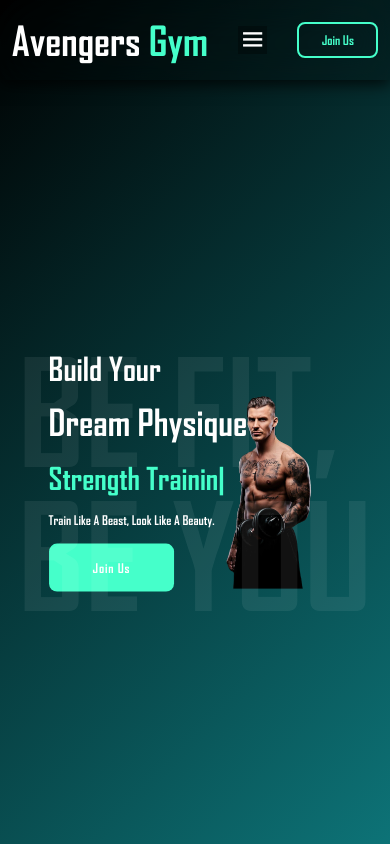
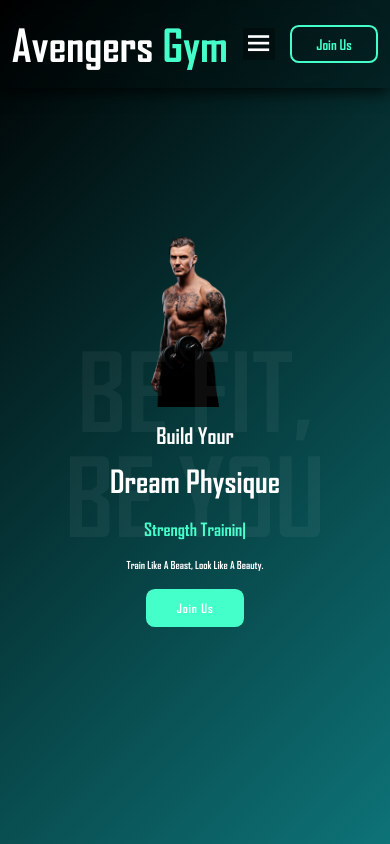
Before and after one commit to Gulam-IT0405/Avengers_Gym, a plain HTML site: page index.html in a window 390 px wide. Shown: the top 844 px of the page. Drawn offline with nearby package versions, Linux system fonts and the light colour scheme.

Commit message:
Improve Responsiveness

```diff
--- a/style.css
+++ b/style.css
@@ -202,7 +202,7 @@ span{
 .heading{
     display: inline-block;
     font-size: 6.5rem;
-    margin-bottom: 3rem;
+    margin-bottom: 2rem;
     transition: 0.3s ease-in-out;
 }
 .heading:hover{
@@ -211,10 +211,10 @@ span{
 }
 .services-content{
     display: grid;
-    grid-template-columns: repeat(auto-fit, minmax(250px, 1fr));
+    grid-template-columns: repeat(auto-fit, minmax(275px, 1fr));
     align-items: center;
     gap: 2.3rem;
-    margin-top: 4.1rem;
+    margin-top: 2rem;
 }
 .row{
     background: var(--bg-color);
@@ -250,10 +250,10 @@ span{
 }
 .plans-content{
     display: grid;
-    grid-template-columns: repeat(auto-fit, minmax(200px, auto));
+    grid-template-columns: repeat(auto-fit, minmax(150px, auto));
     align-items: center;
     gap: 2.3rem;
-    margin-top: 3rem;
+    margin-top: 1rem;
     padding: 0;
 }
 .plans-content .heading{
@@ -275,23 +275,23 @@ span{
     cursor: pointer;
 }
 .box h3{
-    font-size: 35px;
+    font-size: 4rem;
     font-weight: 600;
     margin-bottom: 10px;
 }
 .box h2{
-    font-size: 43px;
+    font-size: 5rem;
     font-weight: 700;
     margin-bottom: 20px;
 }
 .box ul li{
     list-style: none;
-    font-size: 1.7rem;
+    font-size: 2rem;
     padding-bottom: 1.2rem;
 }
 .box a{
     display: inline-block;
-    font-size: 22px;
+    font-size: 2rem;
     line-height: 1.2rem;
     font-weight: 700;
     padding: 7px 0;
@@ -582,6 +582,21 @@ span{
     html{
         font-size: 55%;
     }
+    .home-content {
+        left: 10%;
+    }
+    .home-content h3 {
+        font-size: 4rem;
+    }
+    .home-content h1 {
+        font-size: 5rem;
+    }
+    .home-img img {
+        width: 40vw;
+    }
+    .home-img::before {
+        font-size: 16rem;
+    }
 }
 @media (max-width: 991px){
     #menu-icon{
@@ -632,26 +647,47 @@ span{
     }
 }
 @media (max-width: 786px){
+    #menu-icon{
+        display: block;
+    }
     .home{
         flex-direction: column;
+        text-align: center;
+        padding: 20px;
+    }
+    .home-content{
+        position: static;
+        transform: none;
+        width: 90%;
+        margin-bottom: 15px;
     }
     .home-content h3{
         font-size: 4.5rem;
-        margin-top: 1.5rem;
     }
     .home-content h1{
         font-size: 5rem;
-        margin-top: 1.5rem;
     }
-    .home-content{
-        order: 2;
+    .home-content span{
+        font-size: 4rem;
+    }
+    .home-content p{
+        font-size: 2rem;
+    }
+    .home-img{
+        text-align: center;
     }
     .home-img img{
-        width: 70vw;
-        margin-top: 4rem;
+        width: 90%;
+        max-width: 300px;
+        position: static;
+        transform: none;
     }
-    #menu-icon{
-        display: block;
+    .home-img::before{
+        font-size: 15rem;
+        opacity: 0.05;
+        top: 10%;
+        left: 50%;
+        transform: translateX(-50%);
     }
     .about{
         flex-direction: column;
@@ -744,11 +780,31 @@ span{
       width: 90%;
     }
 }
-@media (max-width:450px){
-    html{
-        font-size: 50%;
-    }
+@media (max-width:480px){
     #menu-icon{
         display: block;
     }
+    .home-content h3 {
+        font-size: 2.5rem;
+    }
+    .home-content h1 {
+        font-size: 3.5rem;
+    }
+    .home-content span {
+        font-size: 2rem;
+    }
+    .home-content p {
+        font-size: 1.2rem;
+    }
+    .btn {
+        padding: 12px 30px;
+        font-size: 1.4rem;
+    }
+    .home-img img {
+        width: 90%;
+        max-width: 250px;
+    }
+    .home-img::before {
+        font-size: 12rem;
+    }
 }
```
